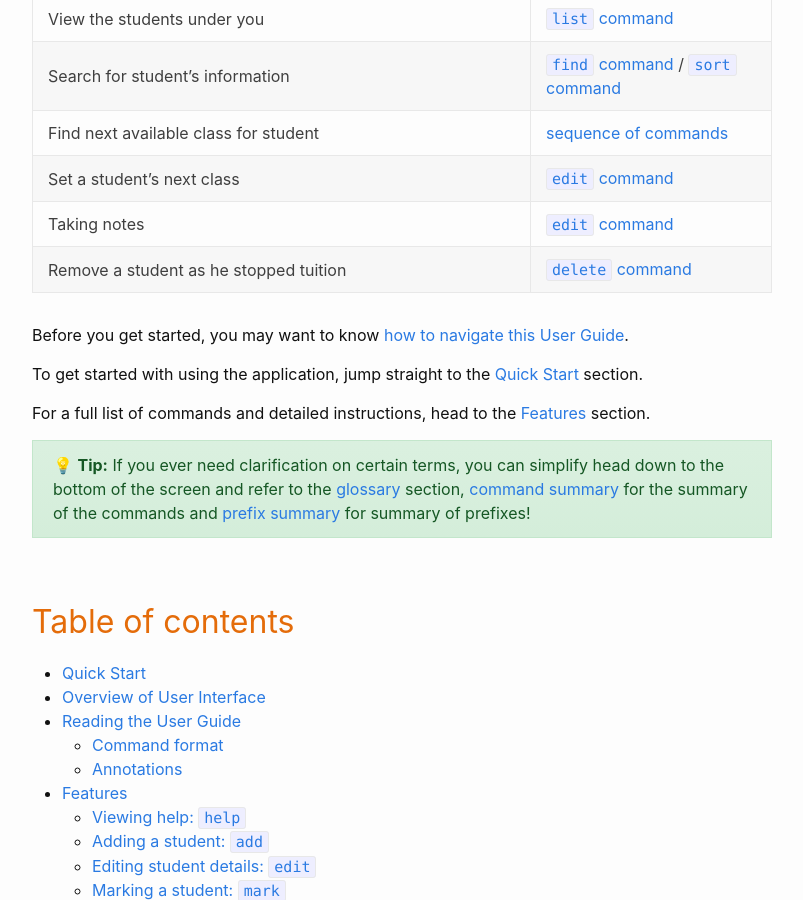
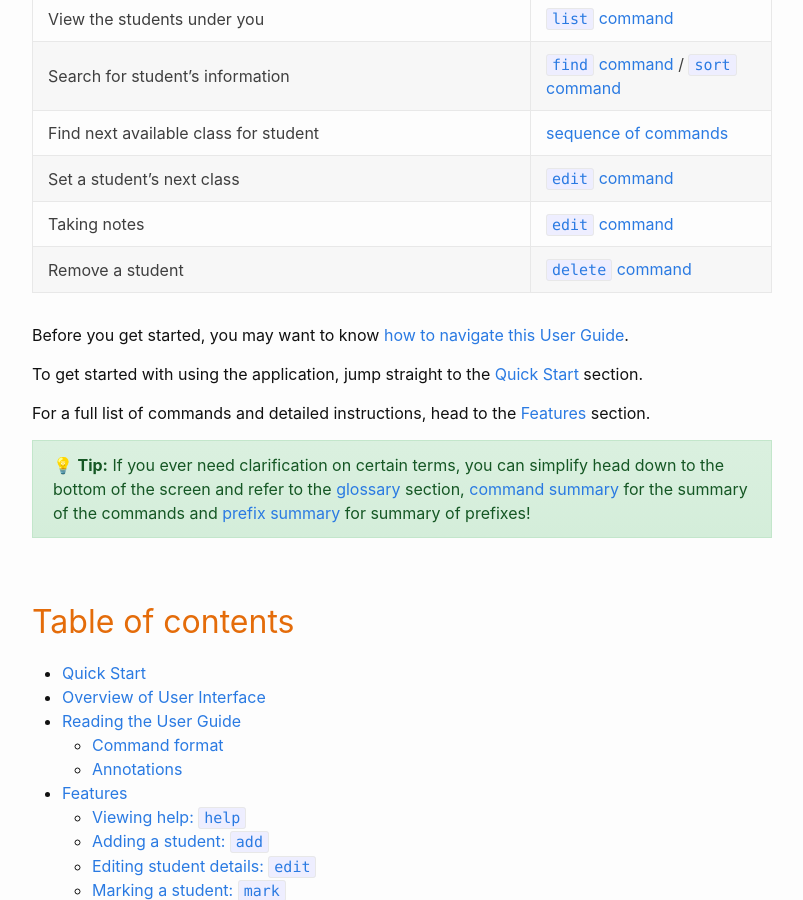
Before and after one commit to AY2223S1-CS2103T-T09-4/tp-clone-for-cs2101UG, a Jekyll site: the page built from docs/UserGuide_CS2101.md, in a window 1280 px wide and 900 px high, scrolled down 599 px. Shown: the whole window, without its empty margins (238-1041 px from the left). Built offline with Jekyll 4.4.1, drawn with Linux system fonts in a browser that asks for light colours; our own code applies the rules of GitHub Pages for plain Markdown files; some of the changed text lies outside the part shown.

Commit message:
update ug

```diff
--- a/docs/UserGuide_CS2101.md
+++ b/docs/UserGuide_CS2101.md
@@ -21,7 +21,7 @@ In order to help speed up your workflow, we have created commands for tasks you
 | Find next available class for student                                                | [sequence of commands](#next-available-class)                                                   |
 | Set a student's next class                                                           | [`edit` command](#editing-student-details-edit)                                                 |
 | Taking notes                                                                         | [`edit` command](#editing-student-details-edit)                                                 |
-| Remove a student as he stopped tuition                                               | [`delete` command](#deleting-students-delete)                                                   |
+| Remove a student                                                                     | [`delete` command](#deleting-students-delete)                                                   |
 
 Before you get started, you may want to know [how to navigate this User Guide](#reading-the-user-guide).
 
@@ -144,15 +144,15 @@ application from top to bottom as the illustrations added follow a sequential or
 
 ### Notes about the command format:
 
-| Format                                                                                                                                                                                              | Example                                                                                                                                                                                                                                              |
-|-----------------------------------------------------------------------------------------------------------------------------------------------------------------------------------------------------|------------------------------------------------------------------------------------------------------------------------------------------------------------------------------------------------------------------------------------------------------|
-| Words in `UPPER_CASE` are parameters supplied by you                                                                                                                                                | Given the following format, `add n/NAME`. In this case, `NAME` is a parameter which can be replaced by `John Doe`.                                                                                                                                   |
-| Items in square brackets are optional                                                                                                                                                               | Given `n/NAME [t/TAG]`, since `t/TAG` is in square brackets, you can type either `n/John Doe t/python` or `n/John Doe` if no tag is required.                                                                                                        |
-| Items with `…` after them can be used 0 or more times                                                                                                                                               | Given `[t/TAG]…`, you can choose to not type anything, `t/python` for one tag, `t/javascript t/react` for two tags and etc.                                                                                                                          |
-| Parameters with a [prefix](#prefix-summary) can be in any order                                                                                                                                     | `n/NAME p/CONTACT_NUMBER` or `p/CONTACT_NUMBER n/NAME` are acceptable.                                                                                                                                                                               |
-| A parameter expected once will have only it's last occurrence taken despite being specified multiple times                                                                                          | If you specify `p/82341234 p/86785678`, only `p/86785678` will be accepted by **Teacher's Pet**.                                                                                                                                                     |
-| Extraneous parameters for commands that do not take in parameters (such as `help`, `list`, `exit` and `clear`) will be ignored                                                                      | If you type `help 123`, the command will be interpreted as `help`.                                                                                                                                                                                   |
-| An index will be [`INDEX-S`](#glossary) if the command requires information from the [Schedule List](#ui-overview) and will be `INDEX` if it requires information from [Student List](#ui-overview) | Under [mark command](#marking-a-student-mark), `mark 1` will mark the 1st student in the [Schedule List](#ui-overview). Under [delete command](#deleting-students-delete), `delete 1` will remove the 1st student from [Student List](#ui-overview). |
+| Format                                                                                                                                                                                                           | Example                                                                                                                                                                                                                                              |
+|------------------------------------------------------------------------------------------------------------------------------------------------------------------------------------------------------------------|------------------------------------------------------------------------------------------------------------------------------------------------------------------------------------------------------------------------------------------------------|
+| Words in `UPPER_CASE` are parameters supplied by you                                                                                                                                                             | Given the following format, `add n/NAME`. In this case, `NAME` is a parameter which can be replaced by `John Doe`.                                                                                                                                   |
+| Items in square brackets are optional                                                                                                                                                                            | Given `n/NAME [t/TAG]`, since `t/TAG` is in square brackets, you can type either `n/John Doe t/python` or `n/John Doe` if no tag is required.                                                                                                        |
+| Items with `…` after them can be used 0 or more times                                                                                                                                                            | Given `[t/TAG]…`, you can choose to not type anything, `t/python` for one tag, `t/javascript t/react` for two tags and etc.                                                                                                                          |
+| Parameters with a [prefix](#prefix-summary) can be in any order                                                                                                                                                  | `n/NAME p/CONTACT_NUMBER` or `p/CONTACT_NUMBER n/NAME` are acceptable.                                                                                                                                                                               |
+| A parameter expected once will have only it's last occurrence taken despite being specified multiple times                                                                                                       | If you specify `p/82341234 p/86785678`, only `p/86785678` will be accepted by **Teacher's Pet**.                                                                                                                                                     |
+| Extraneous parameters for commands that do not take in parameters (such as `help`, `list`, `exit` and `clear`) will be ignored                                                                                   | If you type `help 123`, the command will be interpreted as `help`.                                                                                                                                                                                   |
+| An index will be [`INDEX-S`](#glossary) if the command requires information from the [Schedule List](#ui-overview) and will be [`INDEX`](#glossary) if it requires information from [Student List](#ui-overview) | Under [mark command](#marking-a-student-mark), `mark 1` will mark the 1st student in the [Schedule List](#ui-overview). Under [delete command](#deleting-students-delete), `delete 1` will remove the 1st student from [Student List](#ui-overview). |
 
 ### Annotations
 
@@ -183,7 +183,7 @@ These are the main features of **Teacher's Pet**:
 | Find next available class for student                                               | [sequence of commands](#next-available-class)                                                   |
 | Set a student's next class                                                          | [`edit` command](#editing-student-details-edit)                                                 |
 | Taking notes                                                                        | [`edit` command](#editing-student-details-edit)                                                 |
-| Remove a student as he stopped tuition                                              | [`delete` command](#deleting-students-delete)                                                   |
+| Remove a student                                                                    | [`delete` command](#deleting-students-delete)                                                   |
 
 ### Viewing help: `help`
 
@@ -376,9 +376,9 @@ When a student has been `mark`ed, a couple of things will happen.
 1. **Teacher's Pet** will increase the student's owed amount by the rates per class.
 2. A cross will be displayed beside the student's name indicating that the student has attended the class.
 
-Format: `mark INDEX-s`
+Format: `mark INDEX-S`
 
-- Marks the student as present based on [`INDEX-s`](#glossary) which is the index on the right panel.
+- Marks the student as present based on [`INDEX-S`](#glossary) which is the index on the right panel.
 - The index refers to the index number shown in [Schedule List](#ui-overview).
 - The index must be a positive integer. e.g., `1, 2, 3, ...`.
 
@@ -400,9 +400,9 @@ The `pay` command indicates that a student has paid a certain amount of money.
 
 **Teacher's Pet** will reduce the student's owed amount by the amount paid.
 
-Format: `pay INDEX-s AMOUNT_PAID`
+Format: `pay INDEX-S AMOUNT_PAID`
 
-- Indicates that the student at a specified `INDEX-s` has paid.
+- Indicates that the student at a specified `INDEX-S` has paid.
 - The index refers to the index number shown in the [Schedule List](#ui-overview) (bottom right).
 - The index must be a positive integer. e.g., `1, 2, 3, ...`.
 - The amount paid must be an integer and cannot be negative. e.g., `0, 1, 2, ...`.
@@ -767,7 +767,7 @@ A: Install the app in the other computer and overwrite the empty data file it cr
 | Class Date  | The 1-1 tutoring time slot of a student                     |
 | Day-of-Week | 3-letter Abbreviation; case-insensitive e.g., Mon, MON      |
 | INDEX       | The index number shown in the [Student List](#ui-overview)  |
-| INDEX-s     | The index number shown in the [Schedule List](#ui-overview) |
+| INDEX-S     | The index number shown in the [Schedule List](#ui-overview) |
 | Prefix      | e.g., `n/`, `p/`, `np/`                                     |
 | Parameter   | e.g., `NAME`, `EMAIL`, `ADDRESS`                            |
 
@@ -782,8 +782,8 @@ A: Install the app in the other computer and overwrite the empty data file it cr
 | [Get help](#viewing-help-help)                                         | `help`                                                                                                                                                                                                                                                     |
 | [Add a student](#adding-a-student-add)                                 | add n/NAME p/CONTACT_NUMBER np/NEXT_OF_KIN_CONTACT_NUMBER a/ADDRESS e/EMAIL [t/TAG]... e.g., `add n/John Doe p/98765432 np/90123291 a/Street ABC e/johnd@example.com t/python t/beginner`                                                                  |
 | [Edit a student](#editing-student-details-edit)                        | edit `INDEX` [n/NAME] [p/CONTACT_NUMBER] [np/NEXT_OF_KIN_CONTACT_NUMBER] [a/ADDRESS] [e/EMAIL] [dt/CLASS_DATE] [paid/AMOUNT_PAID] [owed/AMOUNT_OWED] [rate/RATES_PER_CLASS] [nt/ADDITIONAL_NOTES] [nt-a/ADDITIONAL_NOTES_APPEND] e.g., `edit 2 p/98765431` |
-| [Mark a student](#marking-a-student-mark)                              | mark `INDEX-s` e.g., `mark 2`                                                                                                                                                                                                                              |
-| [Receive money from a student](#receiving-money-from-a-student-pay)    | pay `INDEX-s` `AMOUNT_PAID` e.g., `pay 2 300`                                                                                                                                                                                                              |
+| [Mark a student](#marking-a-student-mark)                              | mark `INDEX-S` e.g., `mark 2`                                                                                                                                                                                                                              |
+| [Receive money from a student](#receiving-money-from-a-student-pay)    | pay `INDEX-S` `AMOUNT_PAID` e.g., `pay 2 300`                                                                                                                                                                                                              |
 | [List all students](#viewing-all-students-list)                        | `list`                                                                                                                                                                                                                                                     |
 | [Find a student](#finding-a-student-find)                              | find n/NAME e.g., `find n/John Doe` or other supported fields                                                                                                                                                                                              |
 | [Find available time slots](#next-available-class)                     | refer to link under Action                                                                                                                                                                                                                                 |
```
